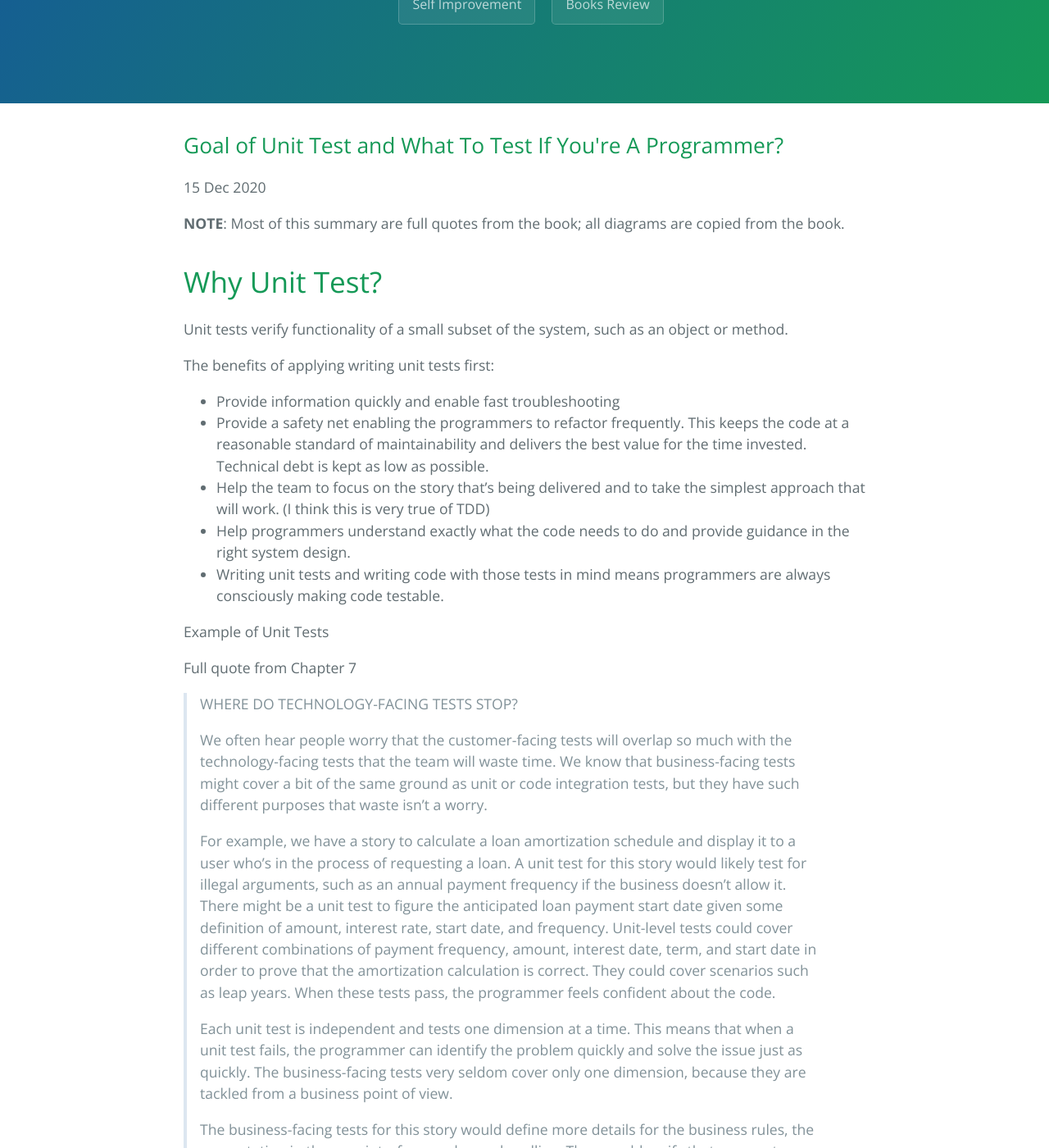
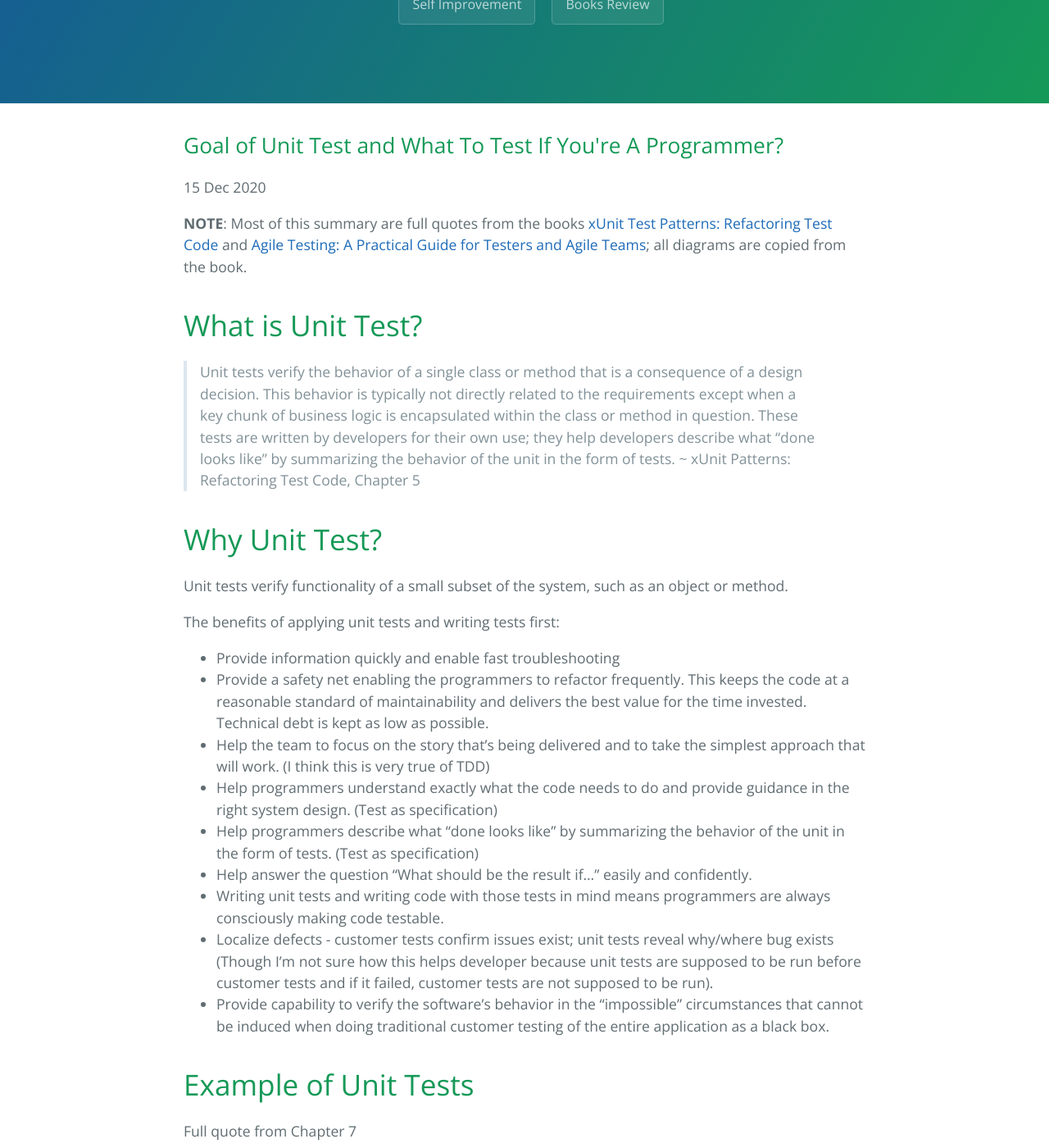
Before and after one commit to minhtrietbkit/minhtrietbkit.github.io, a Jekyll site: the page built from _posts/2020-12-15-goal-of-unit-test-what-do-programmers-test.md, in a window 1280 px wide and 1400 px high, scrolled down 323 px. Shown: the whole window at 82% size. Built offline with Jekyll 4.4.1, drawn with Linux system fonts in a browser that asks for light colours; some of the changed text lies outside the part shown.

Commit message:
add goal of unit test and what do programmers test

```diff
--- a/_posts/2020-12-15-goal-of-unit-test-what-do-programmers-test.md
+++ b/_posts/2020-12-15-goal-of-unit-test-what-do-programmers-test.md
@@ -5,21 +5,29 @@
 category: devops
 ---
 
-**NOTE**: Most of this summary are full quotes from the book; all diagrams are copied from the book.
+**NOTE**: Most of this summary are full quotes from the books [xUnit Test Patterns: Refactoring Test Code](https://www.amazon.com/xUnit-Test-Patterns-Refactoring-Code/dp/0131495054) and [Agile Testing: A Practical Guide for Testers and Agile Teams](https://www.amazon.com/Agile-Testing-Practical-Guide-Testers/dp/0321534468); all diagrams are copied from the book.
+
+# What is Unit Test?
+
+> Unit tests verify the behavior of a single class or method that is a consequence of a design decision. This behavior is typically not directly related to the requirements except when a key chunk of business logic is encapsulated within the class or method in question. These tests are written by developers for their own use; they help developers describe what "done looks like" by summarizing the behavior of the unit in the form of tests. ~ xUnit Patterns: Refactoring Test Code, Chapter 5
 
 # Why Unit Test?
 
 Unit tests verify functionality of a small subset of the system, such as an object or method.
 
-The benefits of applying writing unit tests first:
+The benefits of applying unit tests and writing tests first:
 
 * Provide information quickly and enable fast troubleshooting
 * Provide a safety net enabling the programmers to refactor frequently. This keeps the code at a reasonable standard of maintainability and delivers the best value for the time invested. Technical debt is kept as low as possible.
 * Help the team to focus on the story that’s being delivered and to take the simplest approach that will work. (I think this is very true of TDD)
-* Help programmers understand exactly what the code needs to do and provide guidance in the right system design.
+* Help programmers understand exactly what the code needs to do and provide guidance in the right system design. (Test as specification)
+* Help programmers describe what "done looks like" by summarizing the behavior of the unit in the form of tests. (Test as specification)
+* Help answer the question "What should be the result if..." easily and confidently.
 * Writing unit tests and writing code with those tests in mind means programmers are always consciously making code testable.
+* Localize defects - customer tests confirm issues exist; unit tests reveal why/where bug exists (Though I'm not sure how this helps developer because unit tests are supposed to be run before customer tests and if it failed, customer tests are not supposed to be run).
+* Provide capability to verify the software's behavior in the "impossible" circumstances that cannot be induced when doing traditional customer testing of the entire application as a black box.
 
-Example of Unit Tests
+# Example of Unit Tests
 
 Full quote from Chapter 7
 
@@ -37,4 +45,7 @@
 
 # What To Test If You're A Programmer
 
-TBD
+![Kinds of Tests as Classified by Agile Testing: A Practical Guide for Testers and Agile Teams](/assets/goal-of-unit-test-what-do-programmers-test/kinds-of-tests-agile-book.png)
+![Kinds of Tests as Classified by xUnit Patterns: Refactoring Test Code](/assets/goal-of-unit-test-what-do-programmers-test/kinds-of-tests-xunit-book.png)
+
+Although the principle is that "everyone is responsible", programmers are directly in charge of Technology and Development facing tests: Unit and Component tests. More advanced testings that programmer may be directly involved is a kind of product criticizing test - Property tests ("Ility" tests).
```
Also changed, not shown: assets/goal-of-unit-test-what-do-programmers-test/kinds-of-tests-agile-book.png (added), assets/goal-of-unit-test-what-do-programmers-test/kinds-of-tests-xunit-book.png (added).
